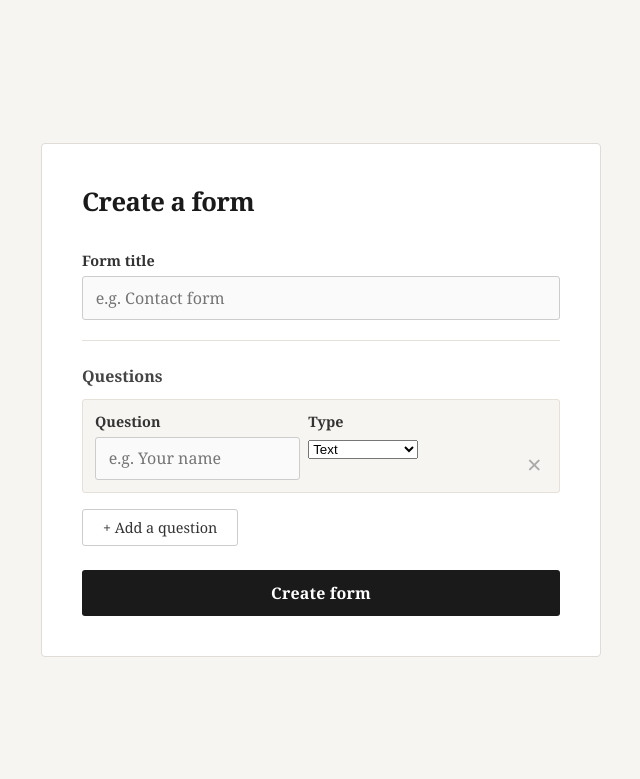
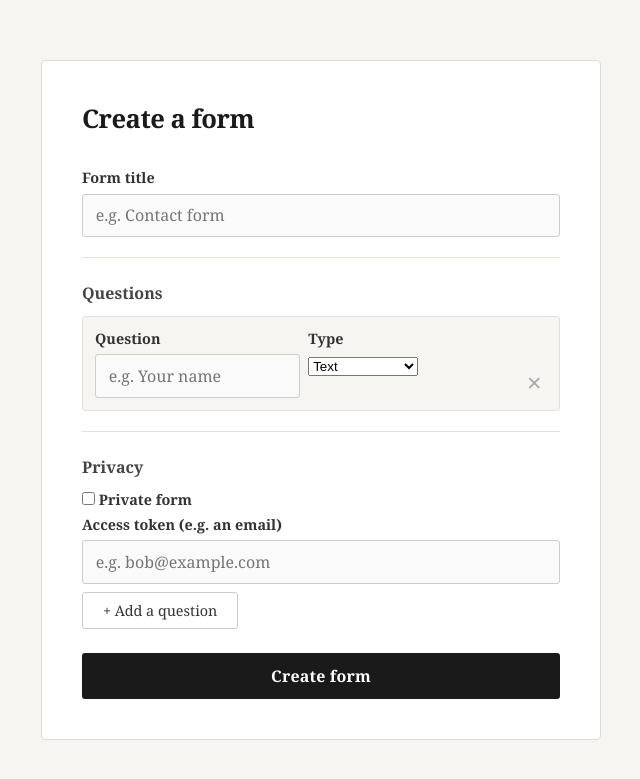
Before and after one commit to TizaouiKha/automated_testing_tp3-main, a Django app: template core/templates/core/create_form.html in a window 1280 px wide. Shown: the top 779 px of the page, without its empty margins (319-959 px from the left). Run offline with Django 3.2, Linux system fonts and the light colour scheme; the template is opened without the code that fills it, so the values that code supplies are empty.

Commit message:
private forms implemented

```diff
--- a/core/templates/core/create_form.html
+++ b/core/templates/core/create_form.html
@@ -20,6 +20,19 @@
       <h2>Questions</h2>
 
       <div id="questions-container"></div>
+
+      <hr />
+      <h2>Privacy</h2>
+      <div>
+        <label>
+          <input type="checkbox" id="id_is_private" name="is_private" />
+          Private form
+        </label>
+      </div>
+      <div>
+        <label for="id_access_token">Access token (e.g. an email)</label>
+        <input type="text" id="id_access_token" name="access_token" placeholder="e.g. bob@example.com" />
+      </div>
 
       <button type="button" class="add-btn" id="add-question">+ Add a question</button>
       <button type="submit" class="submit-btn">Create form</button>
```
Also changed, not shown: core/tests/front/test_create_form.py (+27 -0 lines), core/views.py (+9 -1 lines).
